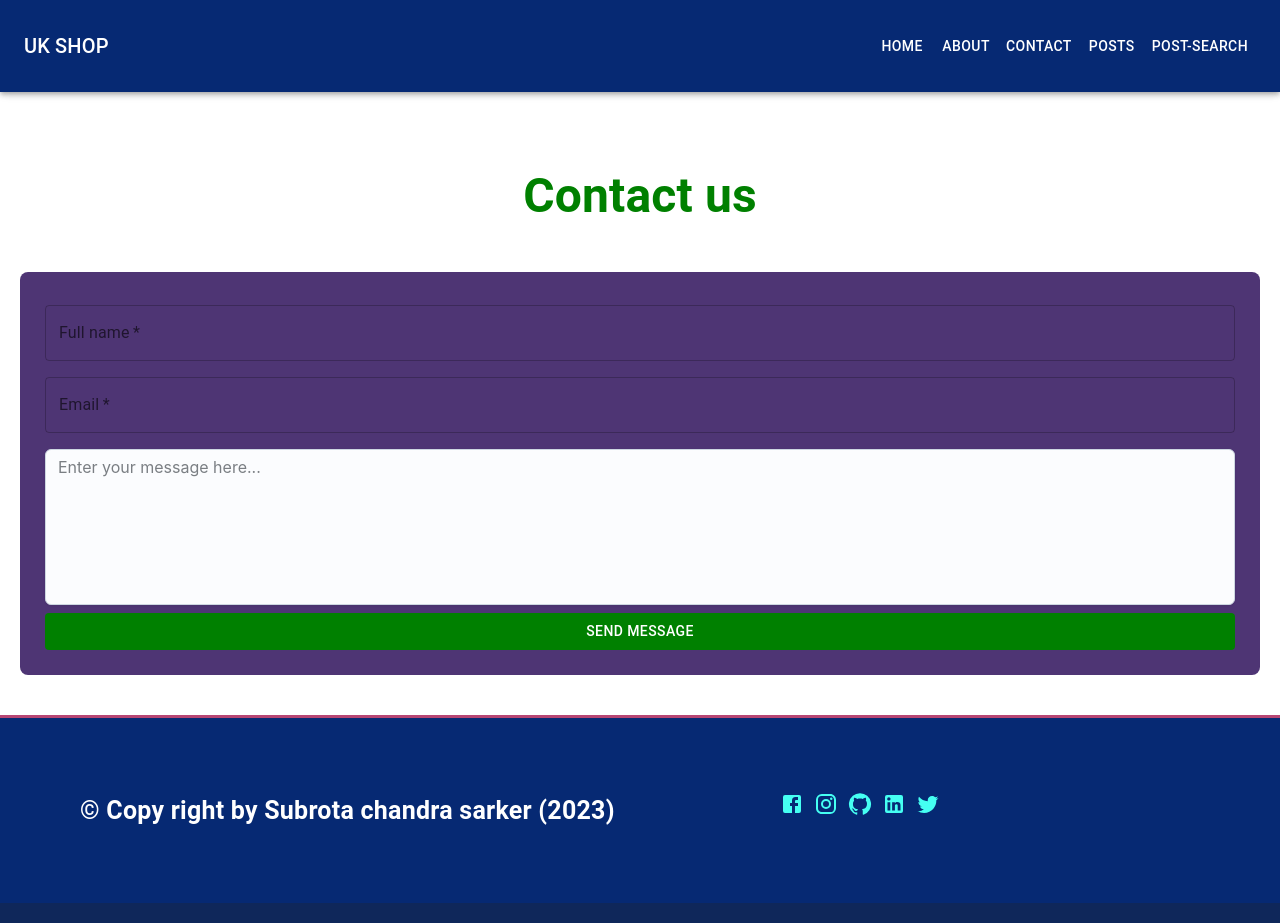
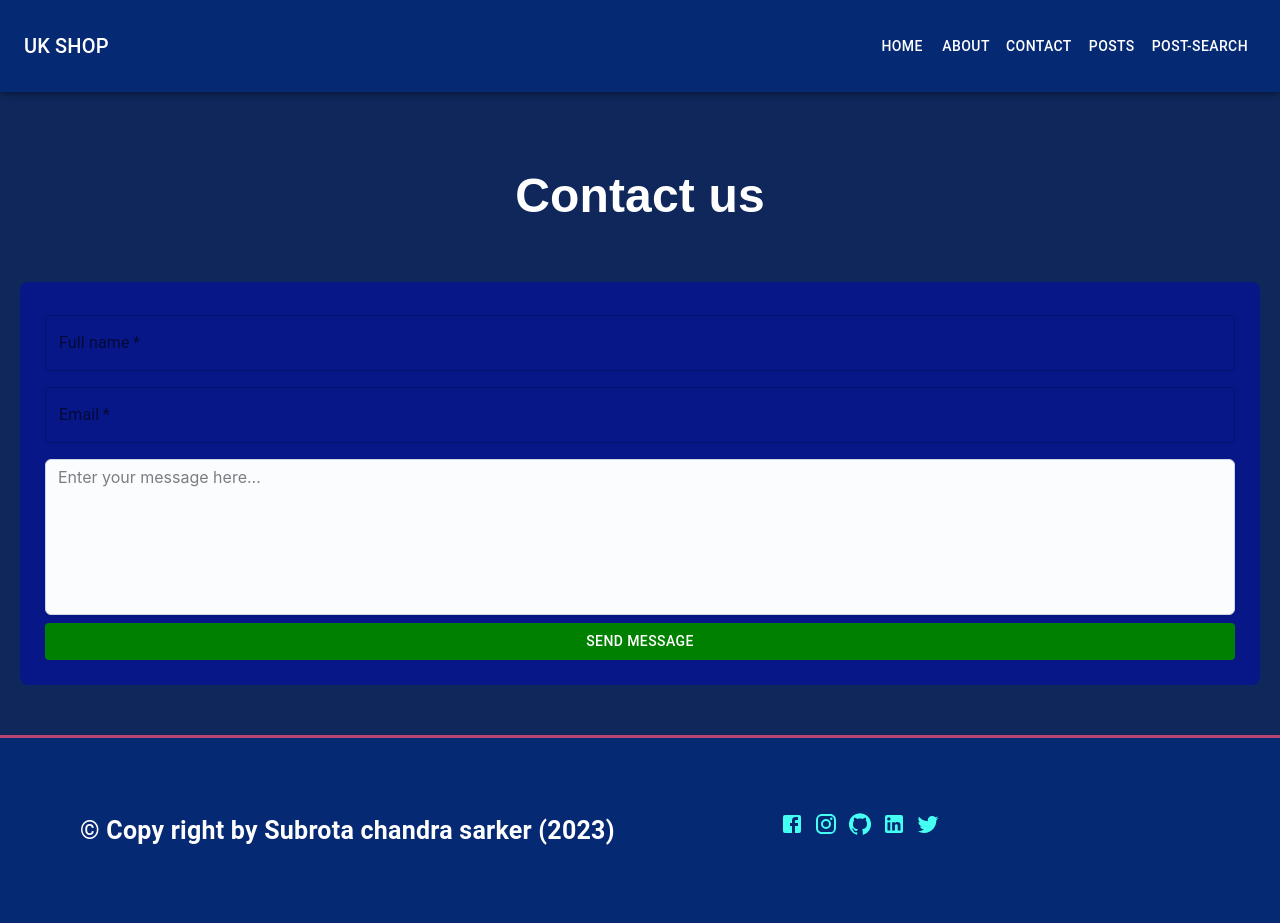
Before and after one commit to subrota22/product-posts, a Next.js app: page /pages/contact in a window 1280 px wide. Built offline with nearby package versions, Linux system fonts and the light colour scheme.

Commit message:
add update code for color

```diff
--- a/Components/Post/Post.jsx
+++ b/Components/Post/Post.jsx
@@ -14,7 +14,7 @@ export default function Post(props) {
   const {  category, image, ratingRate, ratingCount, id , price} = props;
   return (
     <Box ml={10} my={"30px"}>
-      <Card className='postCard' style={{ height: "auto", width: "310px", textTransform:"uppercase" }}>
+      <Card  id='postCard' style={{ height: "auto", width: "310px", textTransform:"uppercase" }}>
         <CardMedia
           style={{ padding: "10px", borderRadius:"22px" }}
           component="img"
--- a/pages/_app.js
+++ b/pages/_app.js
@@ -8,9 +8,13 @@ function MyApp({ Component, pageProps }) {
   <Head>
   <link rel="shortcut icon" href="https://i.ibb.co/LSD1zwg/product-logo.png" type="image/x-icon" />
   </Head>
+  <div id="mainDiv">
   <Layout>
-    <Component {...pageProps} />
+
+   <Component {...pageProps} />
+
   </Layout>
+  </div>
   </>
 }
 
--- a/pages/pages/contact.js
+++ b/pages/pages/contact.js
@@ -6,7 +6,7 @@ const contact = () => {
     return (
         <>
             <Head><title>Contact page </title></Head>
-                <h2 style={{fontSize:"48px", fontWeight:"bolder", margin:"10px 14px", color:"green", textAlign:"center"}}> Contact us </h2>
+                <h2 style={{fontSize:"48px", fontWeight:"bolder", margin:"5px 14px", color:"white", textAlign:"center"}}> Contact us </h2>
                 <form action="https://formsubmit.co/itinfobd24@gmail.com" className='contact_form' method="post">
                     <TextField fullWidth label="Full name" id="Full name" name="full-name"  style={{margin:"8px 0px"}} required/>
                     <TextField fullWidth label="Email" id="Full name" name="email"  style={{margin:"8px 0px"}} required/>
--- a/styles/globals.css
+++ b/styles/globals.css
@@ -1,13 +1,14 @@
 
 @import url('https://fonts.googleapis.com/css2?family=Pacifico&display=swap');
-html,
-body {
+
+#mainDiv{
+  background-color: #0F275A;
   padding: 0;
   margin: 0;
   font-family: 'Raleway', sans-serif;
-  background-color: #0F275A;
   color: white;
 }
+
 body::-webkit-scrollbar{
   width: 14px;
   background-image:linear-gradient(to top, lime, rgb(143, 12, 97) , green) ;
@@ -18,14 +19,14 @@ body::-webkit-scrollbar-thumb{
   border-radius: 15px;
 }
 
-.postCard{
+#postCard{
   color: white;
   font-weight: bold;
   background-color: #0F275A;
   box-shadow:  0px 0px 4px 4px rgba(0, 0, 0, 0.3);
 
 }
-.postCard:hover{
+#postCard:hover{
   border-left: 5px solid rgba(0, 255, 0, 0.7);
   transform: scale(1.1);
   color: rgba(0, 255, 89, 0.83);
@@ -54,11 +55,11 @@ border-top: 3px solid rgb(183, 70, 115);
 }
 
 .contact_form{
-  background-color: #250653ce;
+  background-color: #081788;
   padding: 25px;
   border-radius: 8px;
   color: white;
-  margin: 40px 20px;
+  margin: 50px 20px;
 }
 
 .homeDiv{
```
